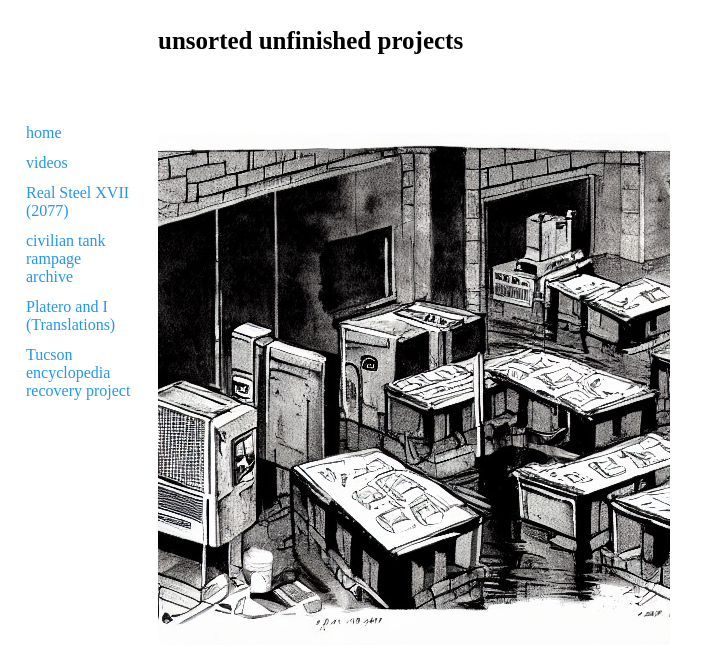
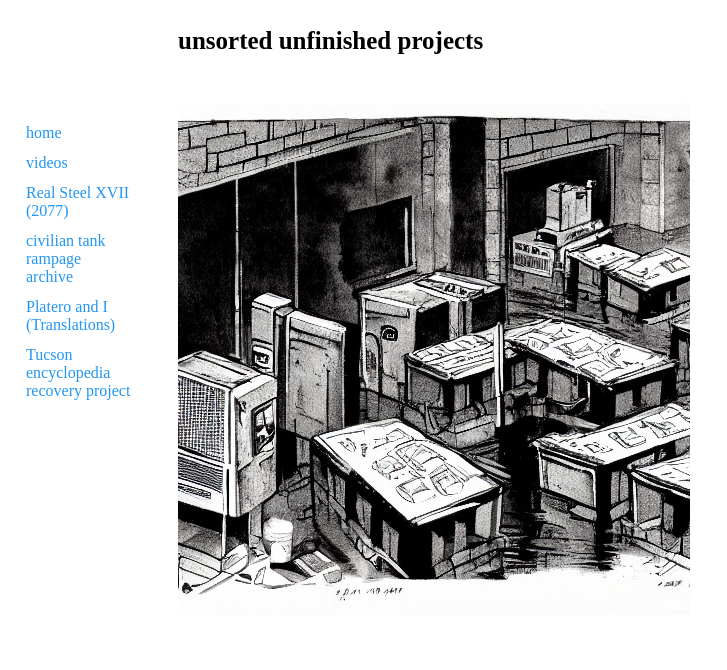
Before and after one commit to zbraner/tinfoilfall, a website: page index.html in a window 1280 px wide. Shown: the whole page, without its empty margins (0-727 px from the left). Drawn offline with Linux system fonts and the light colour scheme.

Commit message:
fussing with spacing

```diff
--- a/gitsitestyle.css
+++ b/gitsitestyle.css
@@ -27,7 +27,7 @@ body {
 }
 
 .main {
-  margin-left: 140px; /* Same width as the sidebar + left position in px */
+  margin-left: 160px; /* Same width as the sidebar + left position in px */
   font-size: 14px; /* Increased text to enable scrolling */
   padding: 0px 10px;
 }
@@ -50,8 +50,8 @@ body {
   float: left;
   color: black;
   text-align: center;
-  padding-left: 140px;
-  padding-bottom: 60px;
+  padding-left: 160px;
+  padding-bottom: 30px;
   text-decoration: none;
   font-size: 18px;
   line-height: 25px;
```
